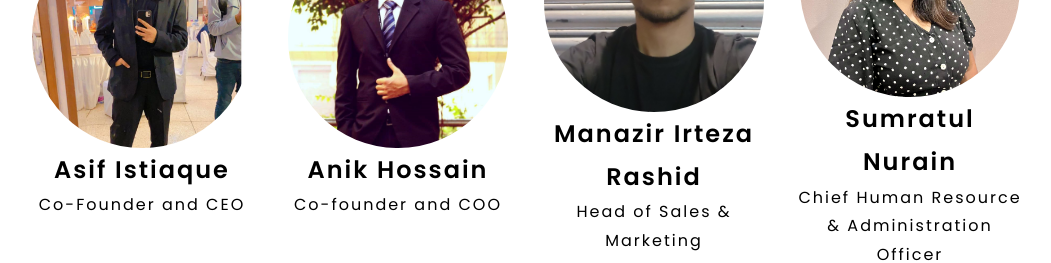
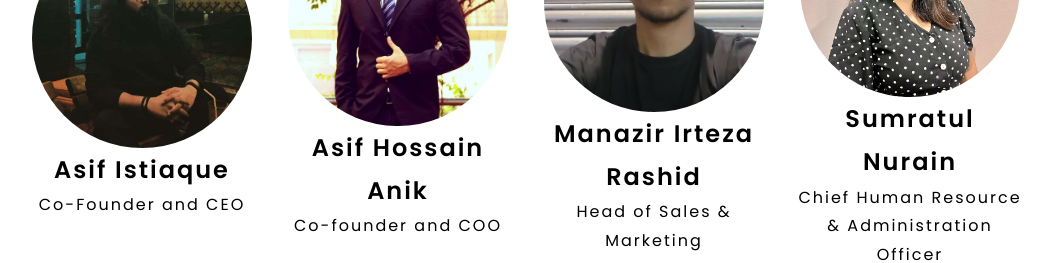
Before and after one commit to aiasifistiaque/thinkcrypt-website, a Next.js app: page /team in a window 1280 px wide. Shown: the part 960-1223 px from the top of the page, without its empty margins (114-1165 px from the left). Built offline with nearby package versions, Linux system fonts and the light colour scheme; no server answers.

Commit message:
team picture changed

```diff
--- a/components/team/TeamPage.jsx
+++ b/components/team/TeamPage.jsx
@@ -13,7 +13,7 @@ const teamMemebers = [
 	},
 	{
 		img: '/team/anik-vaiya.jpg',
-		name: 'Anik Hossain',
+		name: 'Asif Hossain Anik',
 		designation: 'Co-founder and COO',
 	},
 	{
```
Also changed, not shown: public/team/amiyo-vai.jpg.
